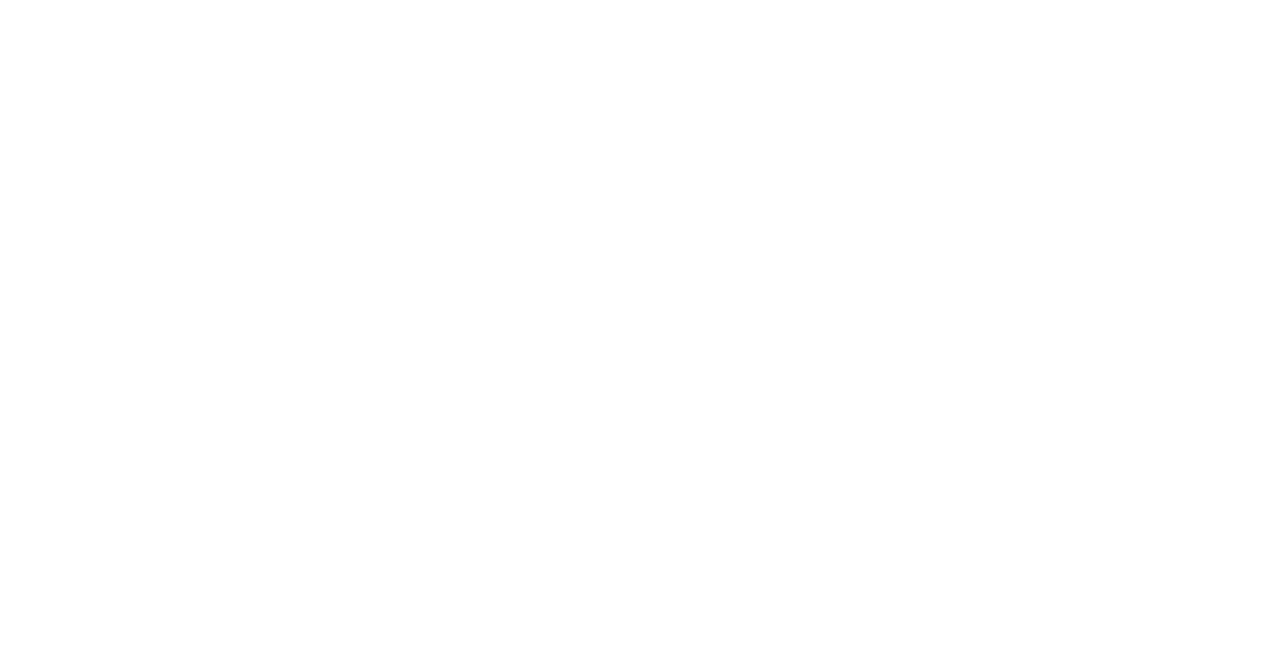
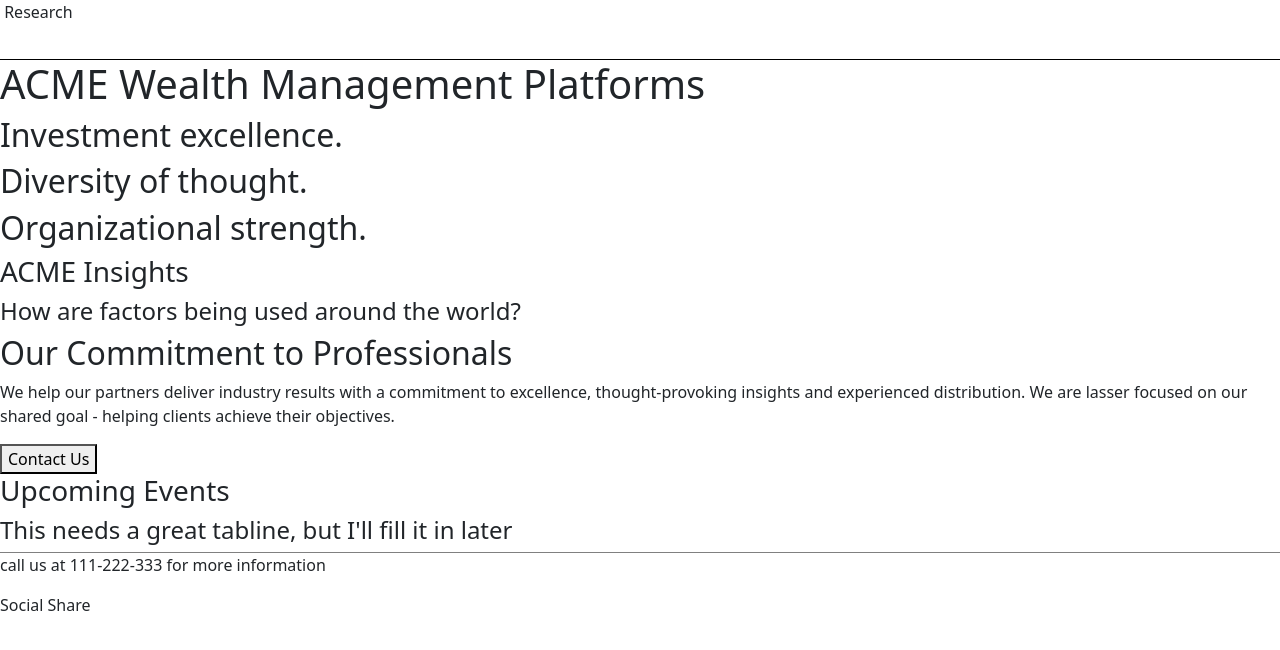
Before and after one commit to Jgriebel1990/crescendo-html-mock1, a plain HTML site: page index.html in a window 1280 px wide. Drawn offline with nearby package versions, Linux system fonts and the light colour scheme.

Commit message:
almost completed layout and text additions

```diff
--- a/index.css
+++ b/index.css
@@ -0,0 +1,13 @@
+nav {
+  border-bottom: 1px black solid;
+  height: 60px;
+}
+
+footer {
+  border-top: 1px gray solid;
+  height: 40px;
+}
+
+div {
+  border-bottom: 1px, black solid;
+}
--- a/index.html
+++ b/index.html
@@ -8,14 +8,55 @@
           rel="stylesheet"
           integrity="sha384-+0n0xVW2eSR5OomGNYDnhzAbDsOXxcvSN1TPprVMTNDbiYZCxYbOOl7+AMvyTG2x"
           crossorigin="anonymous">
+    <link rel="stylesheet" href="index.css">
     <title>acme corporation</title>
 </head>
     <body>
-        <nav></nav>
-        <div></div>
-        <div></div>
-        <div></div>
-        <div></div>
-        <footer></footer>
+        <nav>
+          <img src="" alt="">
+          <span>
+            Research
+          </span>
+
+        </nav>
+        <div>
+          <span>
+            <h1>ACME Wealth Management Platforms</h1>
+            <h2>Investment excellence.</h2>
+            <h2>Diversity of thought.</h2>
+            <h2>Organizational strength.</h2>
+          </span>
+        </div>
+        <div>
+          <h3>ACME Insights</h3>
+          <h4>How are factors being used around the world?</h4>
+        </div>
+        <div>
+          <h2>Our Commitment to Professionals</h2>
+          <span>
+            <p>We help our partners deliver industry results with a commitment to excellence, thought-provoking insights and experienced distribution.
+               We are lasser focused on our shared goal - helping clients achieve their objectives.
+            </p>
+          </span>
+          <button>Contact Us</button>
+        </div>
+        <div>
+          <span>
+            <h3>Upcoming Events</h3>
+            <h4>This needs a great tabline, but I'll fill it in later</h4>
+          </span>
+        </div>
+        <footer>
+          <span>
+            <p>call us at 111-222-333 for more information</p>
+          </span>
+          <span>
+            Social Share
+            <img src="" alt="">
+            <img src="" alt="">
+            <img src="" alt="">
+            <img src="" alt="">
+          </span>
+        </footer>
     </body>
 </html>
```
